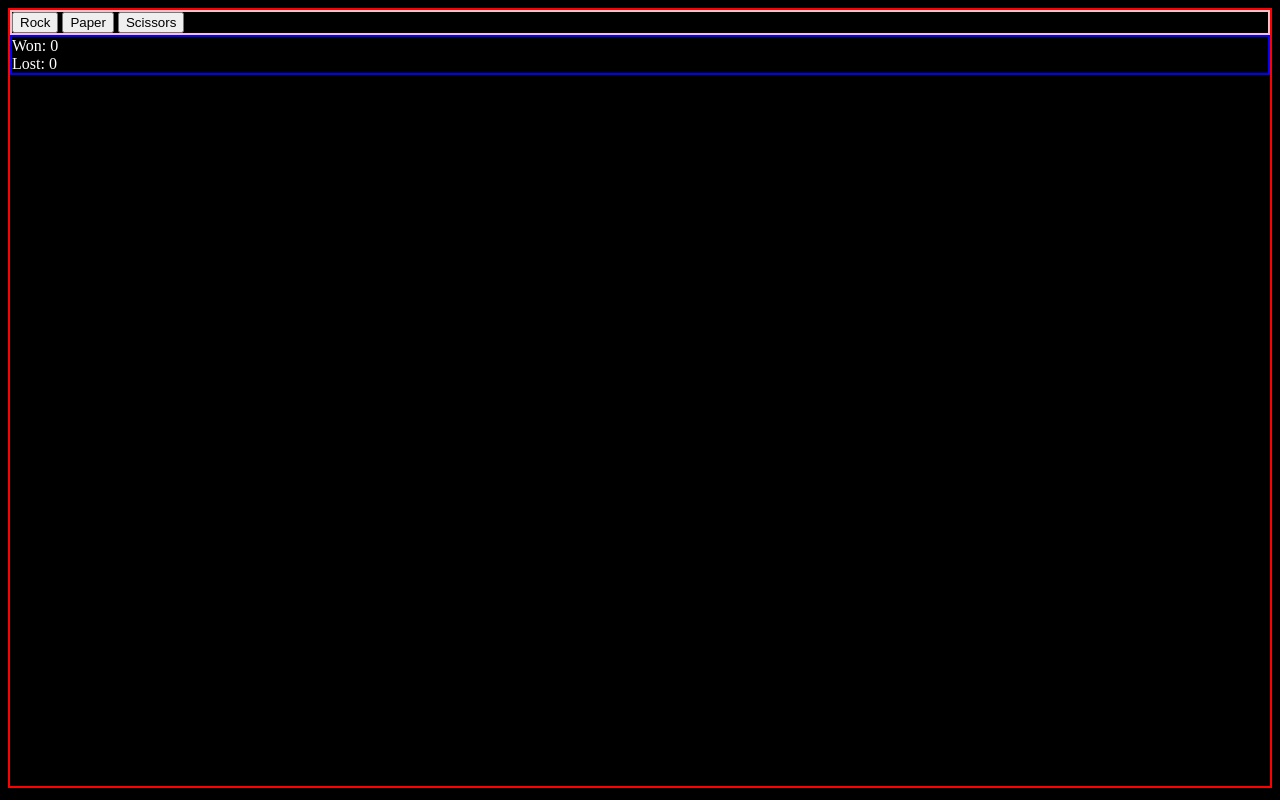
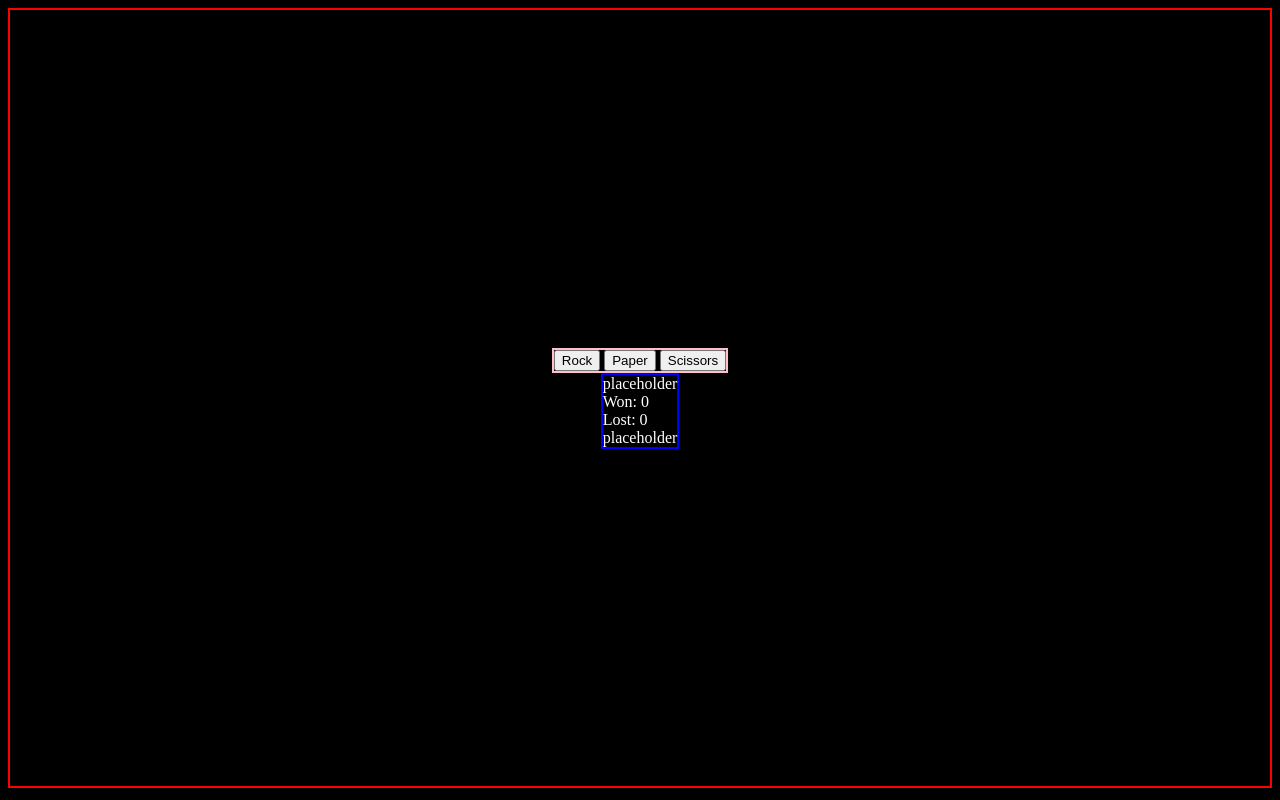
Before and after one commit to londonexmachina/rock-paper-scissors, a plain HTML site: page index.html in a window 1280 px wide. Drawn offline with Linux system fonts and the light colour scheme.

Commit message:
Align/justify items

```diff
--- a/index.html
+++ b/index.html
@@ -16,14 +16,14 @@
         </div>
 
         <div class="outcome">
-            <div class="results"></div>
+            <div class="results">placeholder</div>
 
             <div class="counter">
                 <div class="wins">Won: 0</div>
                 <div class="losses">Lost: 0</div>
             </div>
 
-            <div class="winner"></div>
+            <div class="winner">placeholder</div>
         </div>
 
     </div>
--- a/styles.css
+++ b/styles.css
@@ -11,6 +11,10 @@ body {
 .content {
     border: solid red 2px;
     height: 97vh;
+    display: flex;
+    justify-content: center;
+    align-items: center;
+    flex-direction: column;
 }
 
 .choices {
```
